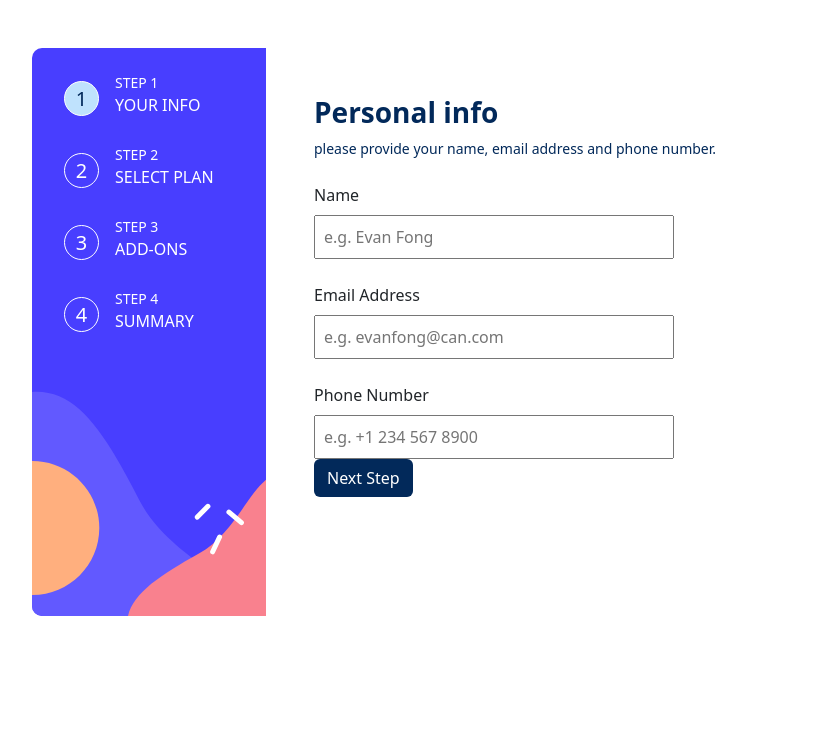
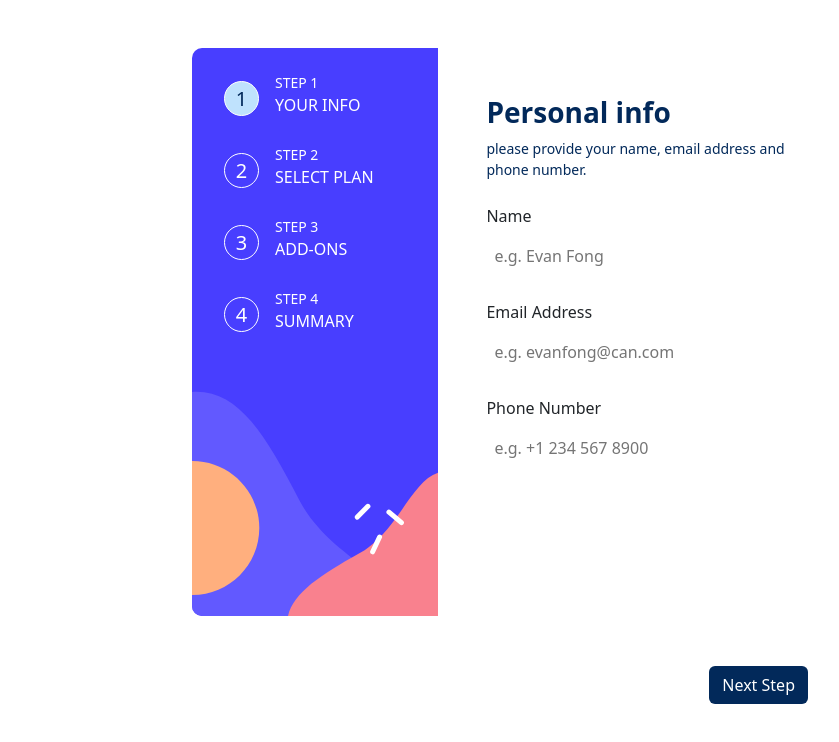
Before and after one commit to PrivDDOS/Angular-form, an Angular app: page / in a window 1280 px wide. Shown: the top 742 px of the page, without its empty margins (140-979 px from the left). Built offline with nearby package versions, Linux system fonts and the light colour scheme.

Commit message:
Finish layout the first form step

```diff
--- a/src/app/app.html
+++ b/src/app/app.html
@@ -1,5 +1,5 @@
-<div class="w-75 vh-100 container d-flex justify-content-center flex-row py-5">
-  <div class="container-left w-25 h-100">
+<div class="w-50 vh-100 container d-flex justify-content-center flex-row py-5">
+  <div class="container-left w-40 h-100">
     <div class="image-container position-relative h-100">
       <img src="/assets/images/bg-sidebar-desktop.svg" alt="background" />
 
@@ -58,25 +58,27 @@
   </div>
 
   <div class="container-right w-75 h-100 py-5 ps-5">
-    <form #clientForm="ngForm" (ngSubmit)="onSubmit(clientForm)">
-      <div *ngIf="formStep === 1">
+    <form #clientForm="ngForm" (ngSubmit)="onSubmit(clientForm)" class="h-100">
+      <div *ngIf="formStep === 1" class="h-100 d-flex justify-content-center flex-column">
         <div class="pb-2">
           <h3 class="fw-bold text-dark-blue">Personal info</h3>
           <p class="small text-dark-blue">please provide your name, email address and phone number.</p>
         </div>
 
-        <div class="d-flex flex-column w-55">
+        <div class="d-flex flex-column w-90">
           <label for="name" class="pb-2">Name</label>
-          <input type="text" id="name" name="name" placeholder="e.g. Evan Fong" [(ngModel)]="clientInfo.name" required class="p-2">
+          <input type="text" id="name" name="name" placeholder="e.g. Evan Fong" [(ngModel)]="clientInfo.name" required class="p-2 border-0">
 
           <label for="name" class="pb-2 pt-4">Email Address</label>
-          <input type="text" id="name" name="name" placeholder="e.g. evanfong@can.com" [(ngModel)]="clientInfo.email" required class="p-2">
+          <input type="text" id="name" name="name" placeholder="e.g. evanfong@can.com" [(ngModel)]="clientInfo.email" required class="p-2 border-0">
 
           <label for="name" class="pb-2 pt-4">Phone Number</label>
-          <input type="text" id="name" name="name" placeholder="e.g. +1 234 567 8900" [(ngModel)]="clientInfo.phoneNum" required class="p-2">
+          <input type="text" id="name" name="name" placeholder="e.g. +1 234 567 8900" [(ngModel)]="clientInfo.phoneNum" required class="p-2 border-0">
         </div>
 
-        <button type="button" class="btn btn-custom text-white">Next Step</button>
+        <div class="mt-auto align-self-end">
+          <button type="button" class="btn btn-custom text-white">Next Step</button>
+        </div>
 
       </div>
 
--- a/src/styles.scss
+++ b/src/styles.scss
@@ -34,6 +34,10 @@
   padding: 0 0 0 2rem;
 }
 
-.w-55 {
-  width: 55%;
+.w-40 {
+  width: 40%;
 }
+
+.w-90 {
+  width: 90%;
+}
```
